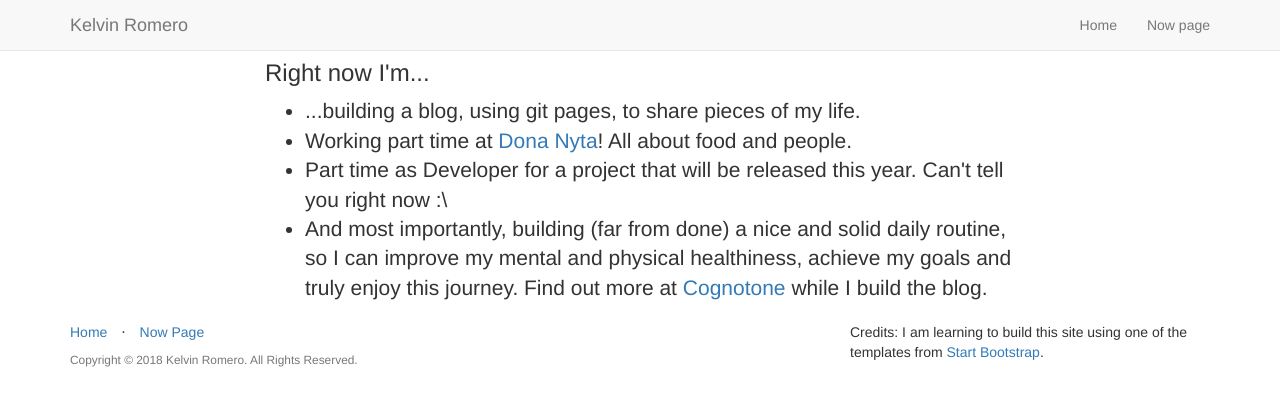
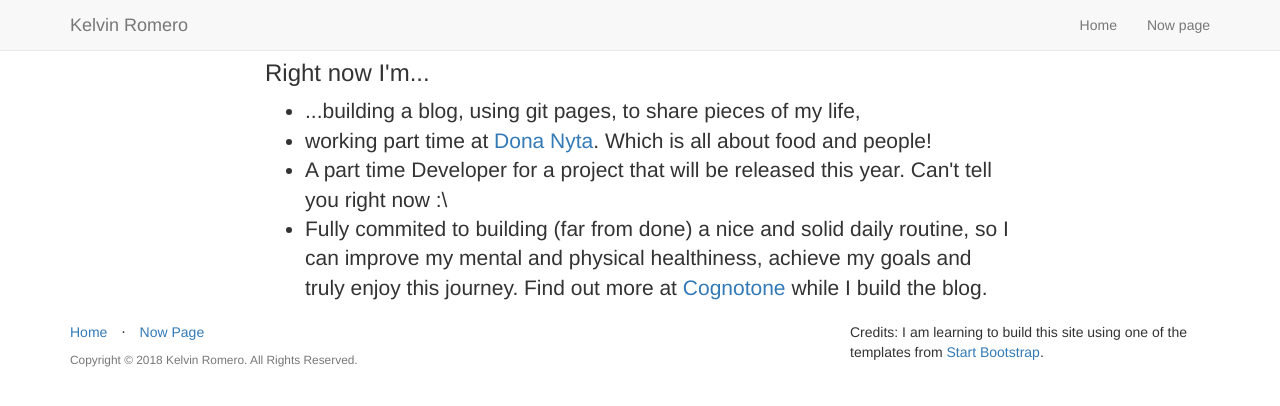
Before and after one commit to KelvinRomero/kelvin.github.io, a Jekyll site: the page built from now/index.html, in a window 1280 px wide. Shown: the top 406 px of the page. Built offline with Jekyll 4.4.1, drawn with Linux system fonts in a browser that asks for light colours; nearby versions of some CDN libraries; library files that are not in the unit come from our copies.

```diff
--- a/now/index.html
+++ b/now/index.html
@@ -5,8 +5,8 @@
 ---
 <h3>Right now I'm...</h3>
 <ul>
-  <li>...building a blog, using git pages, to share pieces of my life.</li>
-  <li>Working part time at <a target="_blank" href="https:instagram.com/donanyta">Dona Nyta</a>! All about food and people.</li>
-  <li>Part time as Developer for a project that will be released this year. Can't tell you right now :\</li>
-  <li>And most importantly, building (far from done) a nice and solid daily routine, so I can improve my mental and physical healthiness, achieve my goals and truly enjoy this journey. Find out more at <a href="https://cognotone.blogspot.com">Cognotone</a> while I build the blog.</li>
+  <li>...building a blog, using git pages, to share pieces of my life,</li>
+  <li>working part time at <a target="_blank" href="https:instagram.com/donanyta">Dona Nyta</a>. Which is all about food and people!</li>
+  <li>A part time Developer for a project that will be released this year. Can't tell you right now :\</li>
+  <li>Fully commited to building (far from done) a nice and solid daily routine, so I can improve my mental and physical healthiness, achieve my goals and truly enjoy this journey. Find out more at <a href="https://cognotone.blogspot.com">Cognotone</a> while I build the blog.</li>
 </ul>
```
